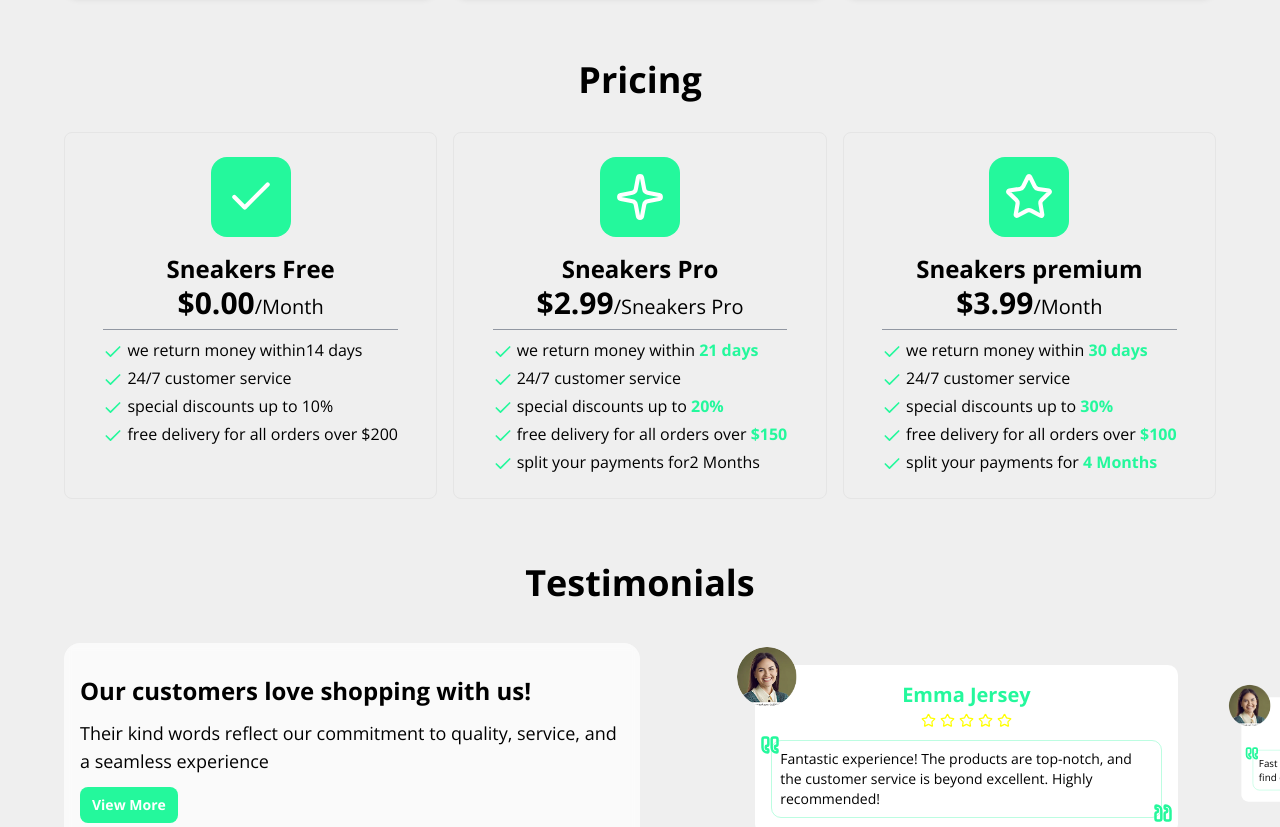
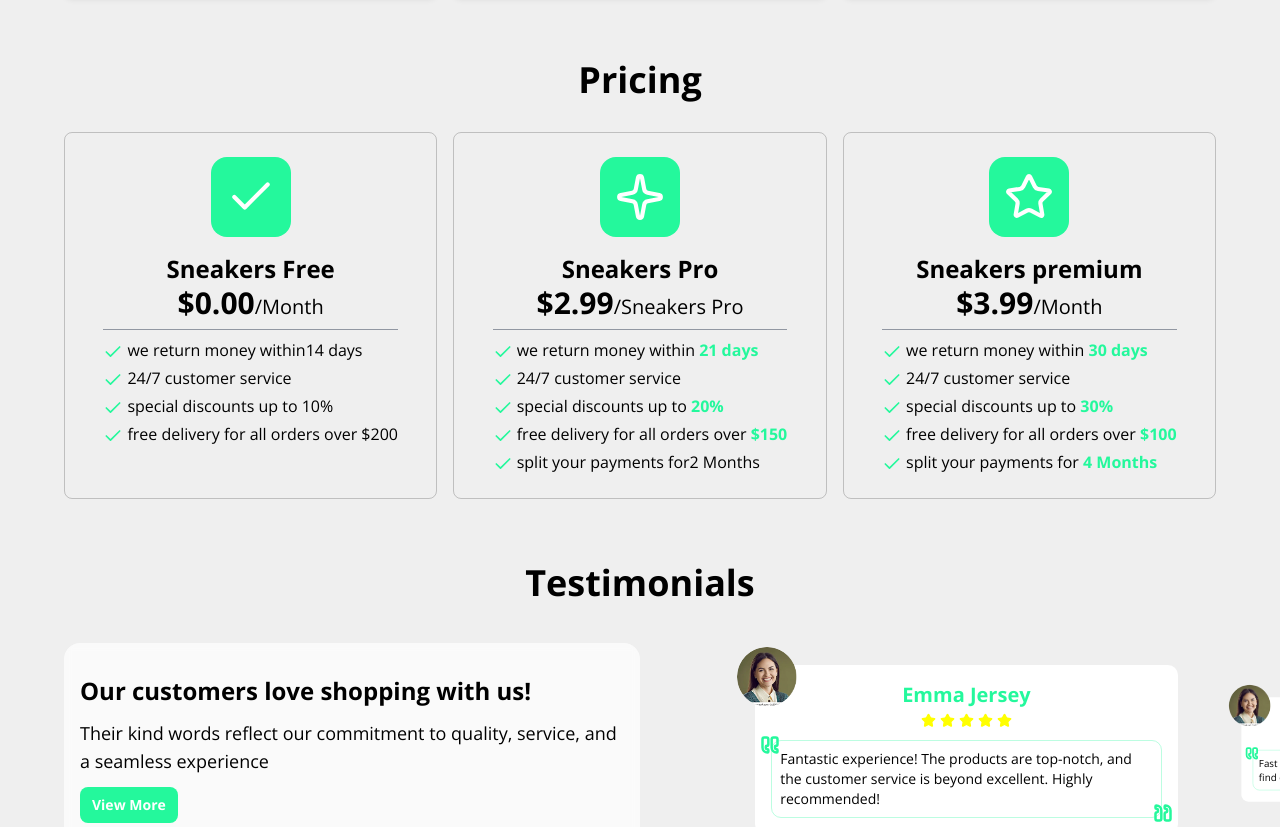
Before and after one commit to Muhammad0830/Sneakers, a Next.js app in the folder frontend/: page /en/home in a window 1280 px wide. Shown: the part 1340-2167 px from the top of the page. Built offline with nearby package versions, Linux system fonts and the light colour scheme; no server answers.

Commit message:
home dark mode bug fixes done

```diff
--- a/frontend/src/app/[locale]/(routes)/home/HomeClient.tsx
+++ b/frontend/src/app/[locale]/(routes)/home/HomeClient.tsx
@@ -272,7 +272,7 @@ const HomeClient = () => {
       <div className="px-4 sm:px-16 my-16">
         <div className="text-4xl font-bold text-center">{t("Pricing")}</div>
         <div className="grid grid-cols-1 sm:grid-cols-2 lg:grid-cols-3 gap-4 mt-8">
-          <div className="border px-3 py-6 rounded-md flex flex-col items-center cursor-pointer">
+          <div className="border border-varBlack/20 px-3 py-6 rounded-md dark:bg-black flex flex-col items-center cursor-pointer">
             <div className="w-20 aspect-square bg-primary flex justify-center items-center rounded-2xl mb-4">
               <Check size={50} color="white" />
             </div>
@@ -313,7 +313,7 @@ const HomeClient = () => {
               </div>
             </div>
           </div>
-          <div className="border px-3 py-6 rounded-md flex flex-col items-center cursor-pointer">
+          <div className="border border-varBlack/20 px-3 py-6 rounded-md dark:bg-black flex flex-col items-center cursor-pointer">
             <div className="w-20 aspect-square bg-primary flex justify-center items-center rounded-2xl mb-4">
               <Sparkle size={50} color="white" />
             </div>
@@ -369,7 +369,7 @@ const HomeClient = () => {
               </div>
             </div>
           </div>
-          <div className="border px-3 py-6 rounded-md flex flex-col items-center cursor-pointer">
+          <div className="border border-varBlack/20 px-3 py-6 rounded-md dark:bg-black flex flex-col items-center cursor-pointer">
             <div className="w-20 aspect-square bg-primary flex justify-center items-center rounded-2xl mb-4">
               <Star size={50} color="white" />
             </div>
--- a/frontend/src/components/AboutCard.tsx
+++ b/frontend/src/components/AboutCard.tsx
@@ -13,7 +13,7 @@ const AboutCard = ({
   const t = useTranslations("Home");
   return (
     <div
-      className={`${className} flex flex-col gap-4 h-full bg-white rounded-xl shadow-md px-4 py-6 justify-between items-center border border-varBlack/20`}
+      className={`${className} flex flex-col gap-4 h-full bg-white dark:bg-black rounded-md shadow-md px-4 py-6 justify-between items-center border border-varBlack/20`}
     >
       <div className="rounded-lg bg-primary w-16 aspect-square flex items-center justify-center">
         {item.icon}
--- /dev/null
+++ b/frontend/src/components/Dots.tsx
@@ -0,0 +1,35 @@
+import { useTheme } from "next-themes";
+
+interface TrendingProduct {
+  id: number;
+  name: string;
+  size: string;
+}
+
+export default function Dots({
+  products,
+  positions,
+}: {
+  products: TrendingProduct[];
+  positions: { x: number; y: number }[];
+}) {
+  const { theme } = useTheme();
+
+  if (positions.length === 0) return null;
+
+  return (
+    <g>
+      {products.map((_, index) => (
+        <circle
+          key={index}
+          r={6}
+          fill={theme === "light" ? "white" : "black"}
+          stroke={theme === "light" ? "black" : "#ffffff50"}
+          strokeWidth={1}
+          cx={positions[index].x.toString()}
+          cy={positions[index].y.toString()}
+        />
+      ))}
+    </g>
+  );
+}
--- a/frontend/src/components/SVGpathComponent.tsx
+++ b/frontend/src/components/SVGpathComponent.tsx
@@ -7,14 +7,16 @@ import React, {
   useState,
 } from "react";
 import gsap from "gsap";
+import { useTheme } from "next-themes";
+import Dots from "@/components/Dots";
 
-interface Product {
+interface TrendingProduct {
   id: number;
   name: string;
   size: string;
 }
 
-const products: Product[] = [
+const products: TrendingProduct[] = [
   { id: 0, name: "sneakersRed", size: "32" },
   { id: 1, name: "sneakersBlue", size: "33" },
   { id: 2, name: "sneakersYellow", size: "34" },
@@ -34,6 +36,10 @@ type SVGpathComponentProps = {
 const SVGpathComponent = forwardRef<handleFunctions, SVGpathComponentProps>(
   ({ setIsAnimating, initialIndex }, ref) => {
     //   const [isAnimating, setIsAnimating] = useState(false);
+    const { theme } = useTheme();
+    const [dotPositions, setDotPositions] = useState<
+      { x: number; y: number }[]
+    >([]);
 
     const [currentIndex, setCurrentIndex] = useState(0);
     const pathRef = useRef<SVGPathElement>(null);
@@ -81,22 +87,10 @@ const SVGpathComponent = forwardRef<handleFunctions, SVGpathComponentProps>(
         })
         .reverse();
 
+      setDotPositions(positions);
+
       if (dotsGroupRef.current) {
         dotsGroupRef.current.innerHTML = ""; // clear existing dots
-
-        products.forEach((product, index) => {
-          const dot = document.createElementNS(
-            "http://www.w3.org/2000/svg",
-            "circle"
-          );
-          dot.setAttribute("r", "6");
-          dot.setAttribute("fill", "white");
-          dot.setAttribute("stroke", "black");
-          dot.setAttribute("stroke-width", "1");
-          dot.setAttribute("cx", positions[index].x.toString());
-          dot.setAttribute("cy", positions[index].y.toString());
-          dotsGroupRef.current?.appendChild(dot);
-        });
 
         if (selectedCircleRef.current) {
           gsap.set(selectedCircleRef.current, {
@@ -162,13 +156,20 @@ const SVGpathComponent = forwardRef<handleFunctions, SVGpathComponentProps>(
             </defs>
 
             <g transform="rotate(270, 250, 250)" filter="url(#glow)">
-              <path ref={pathRef} stroke="black" strokeWidth="3" fill="none" />
-              <g ref={dotsGroupRef}></g>
+              <path
+                ref={pathRef}
+                stroke={`${theme === "light" ? "black" : "white"}`}
+                strokeWidth="3"
+                fill="none"
+              />
+              <g ref={dotsGroupRef}>
+                <Dots products={products} positions={dotPositions} />
+              </g>
               <circle
                 filter="url(#glow)"
                 ref={selectedCircleRef}
                 r="8"
-                fill="black"
+                fill={`${theme === "light" ? "black" : "white"}`}
               />
             </g>
           </svg>
--- a/frontend/src/components/TestimonialCard.tsx
+++ b/frontend/src/components/TestimonialCard.tsx
@@ -28,11 +28,11 @@ const TestimonialCard = ({
         {item.name}
       </div>
       <div className="flex gap-1 items-center justify-center mt-1 mb-3">
-        <Star size={15} color="yellow" />
-        <Star size={15} color="yellow" />
-        <Star size={15} color="yellow" />
-        <Star size={15} color="yellow" />
-        <Star size={15} color="yellow" />
+        <Star size={15} color="yellow" fill="yellow" />
+        <Star size={15} color="yellow" fill="yellow" />
+        <Star size={15} color="yellow" fill="yellow" />
+        <Star size={15} color="yellow" fill="yellow" />
+        <Star size={15} color="yellow" fill="yellow" />
       </div>
       <div className="px-2 relative border border-primary/30 rounded-lg p-2">
         <p className="md:text-md text-sm text-varBlack font-normal">
```
